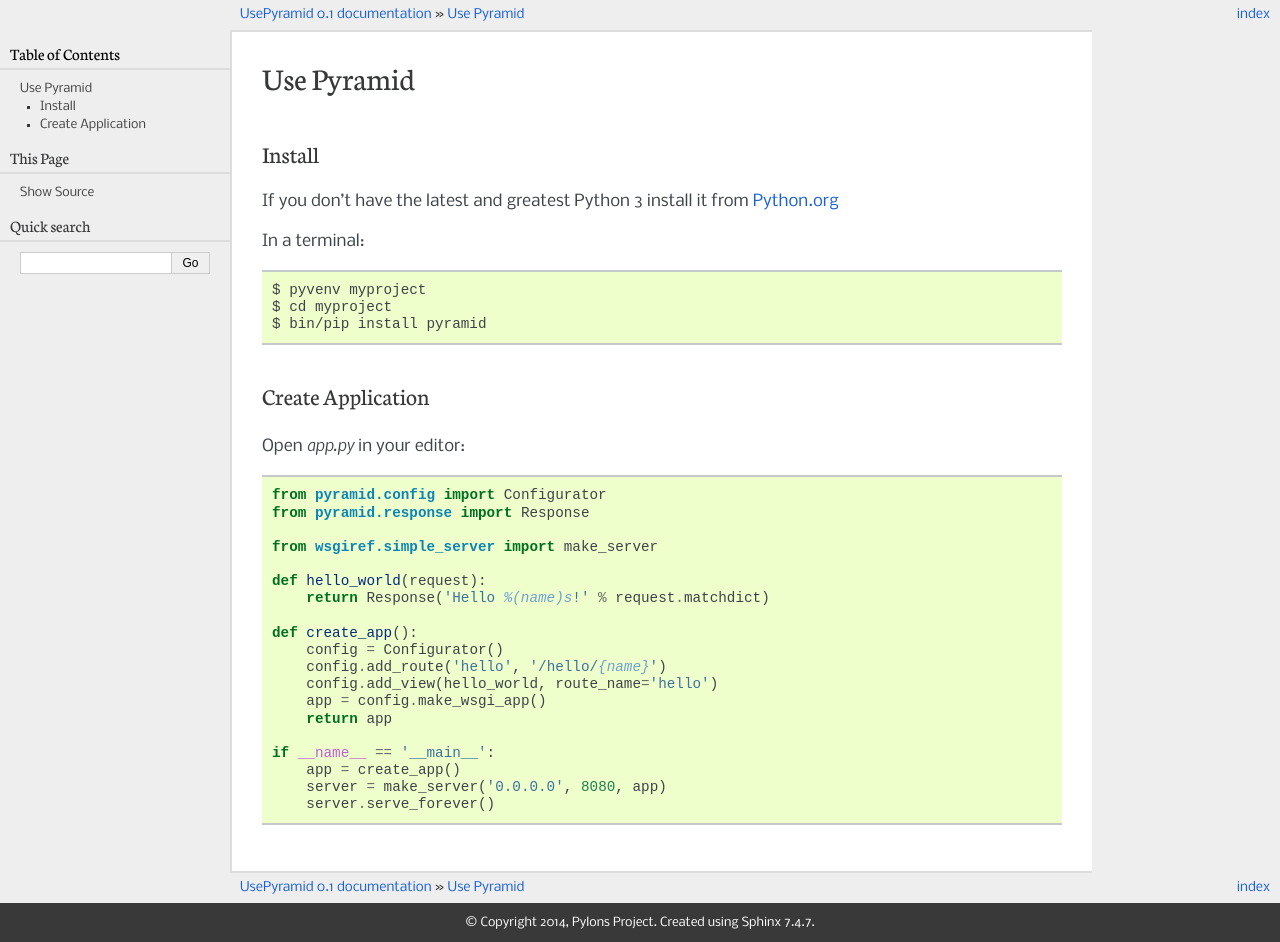
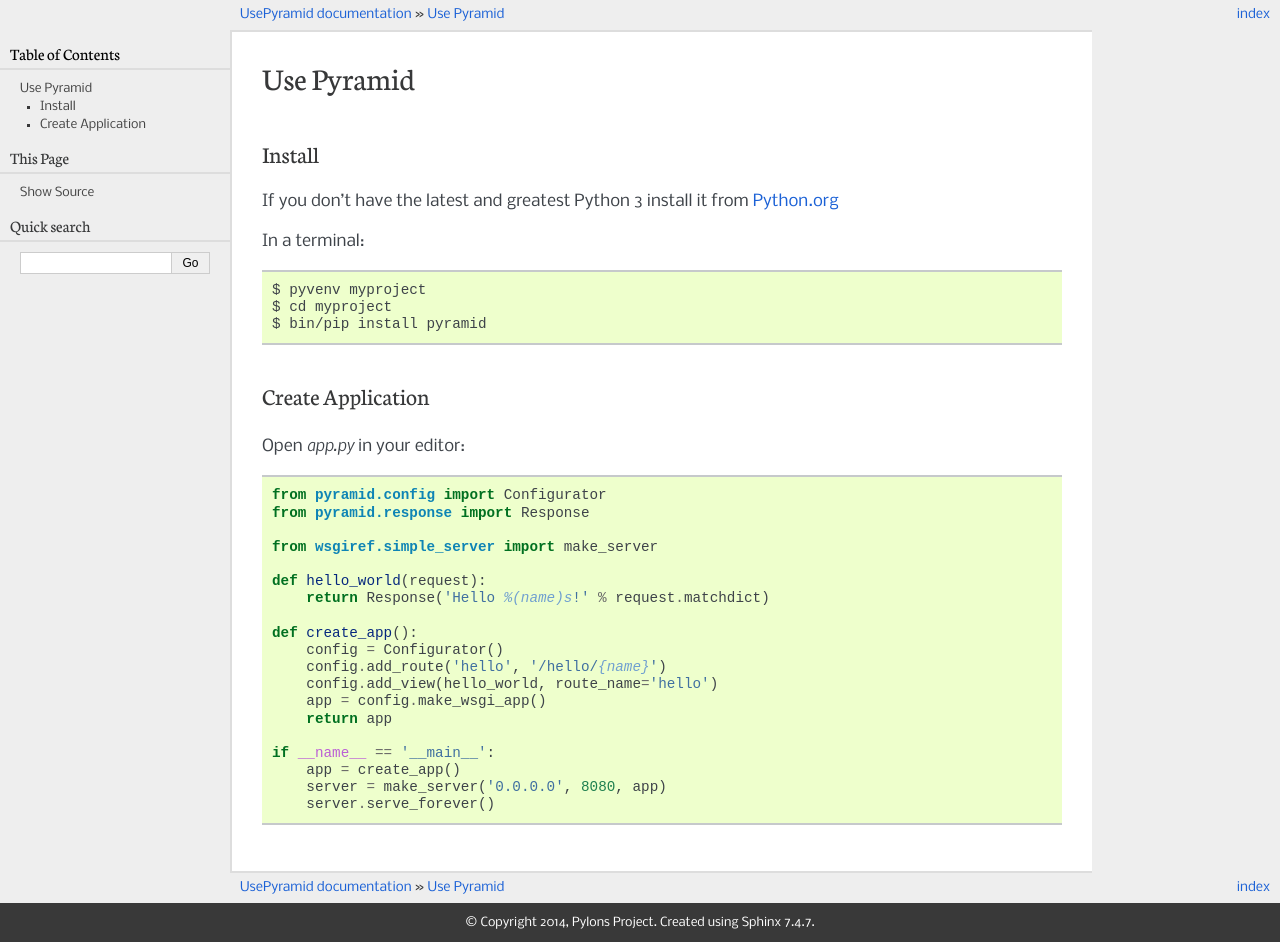
Before and after one commit to reebalazs/trypyramid, a Sphinx documentation site: the page built from docs/index.rst, in a window 1280 px wide. Built offline with Sphinx 7.4.7, drawn with Linux system fonts in a browser that asks for light colours.

Commit message:
remove version

```diff
--- a/docs/conf.py
+++ b/docs/conf.py
@@ -58,9 +58,9 @@
 # built documents.
 #
 # The short X.Y version.
-version = '0.1'
+version = ''
 # The full version, including alpha/beta/rc tags.
-release = '0.1'
+release = ''
 
 # The language for content autogenerated by Sphinx. Refer to documentation
 # for a list of supported languages.
```
